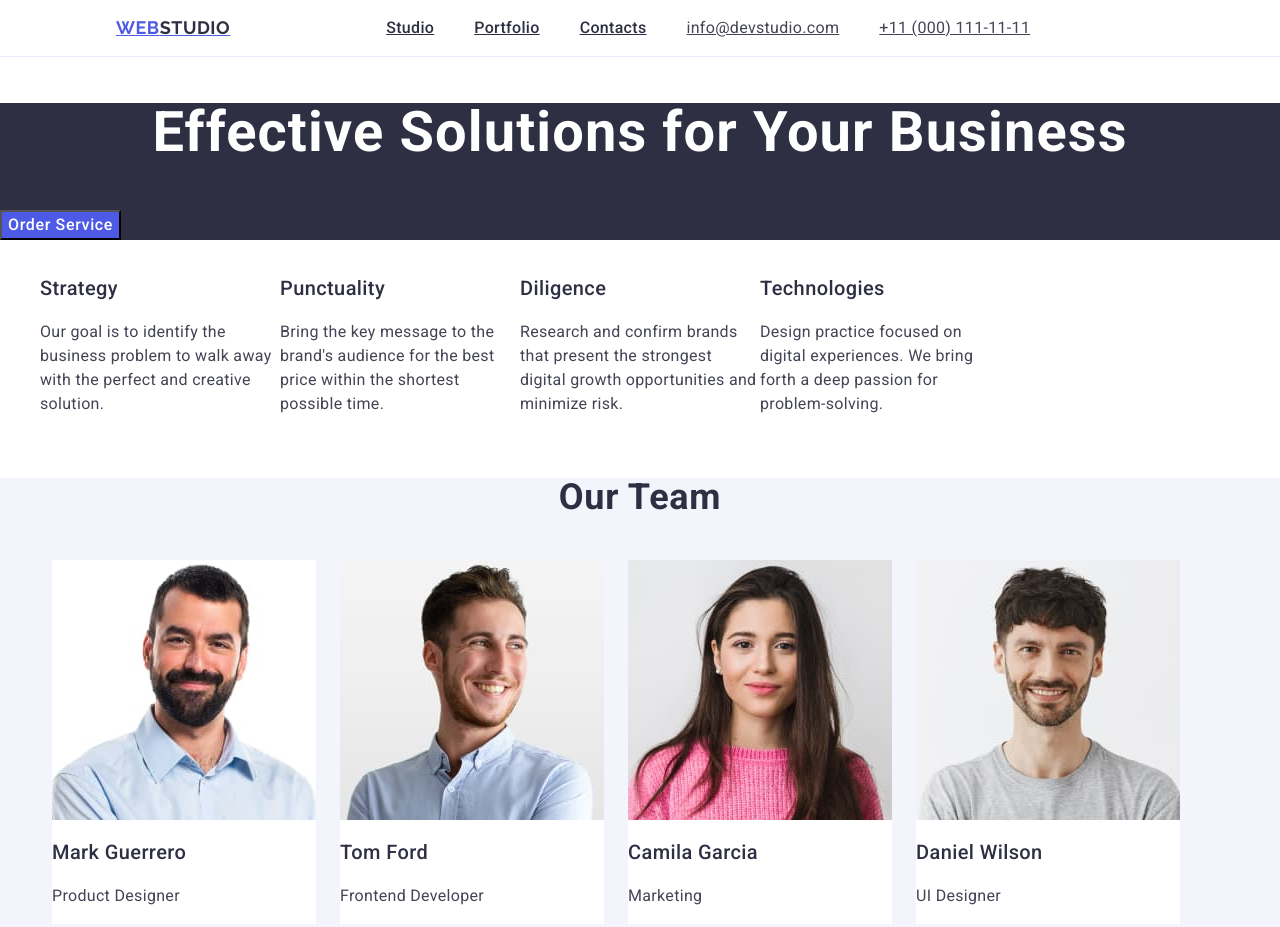
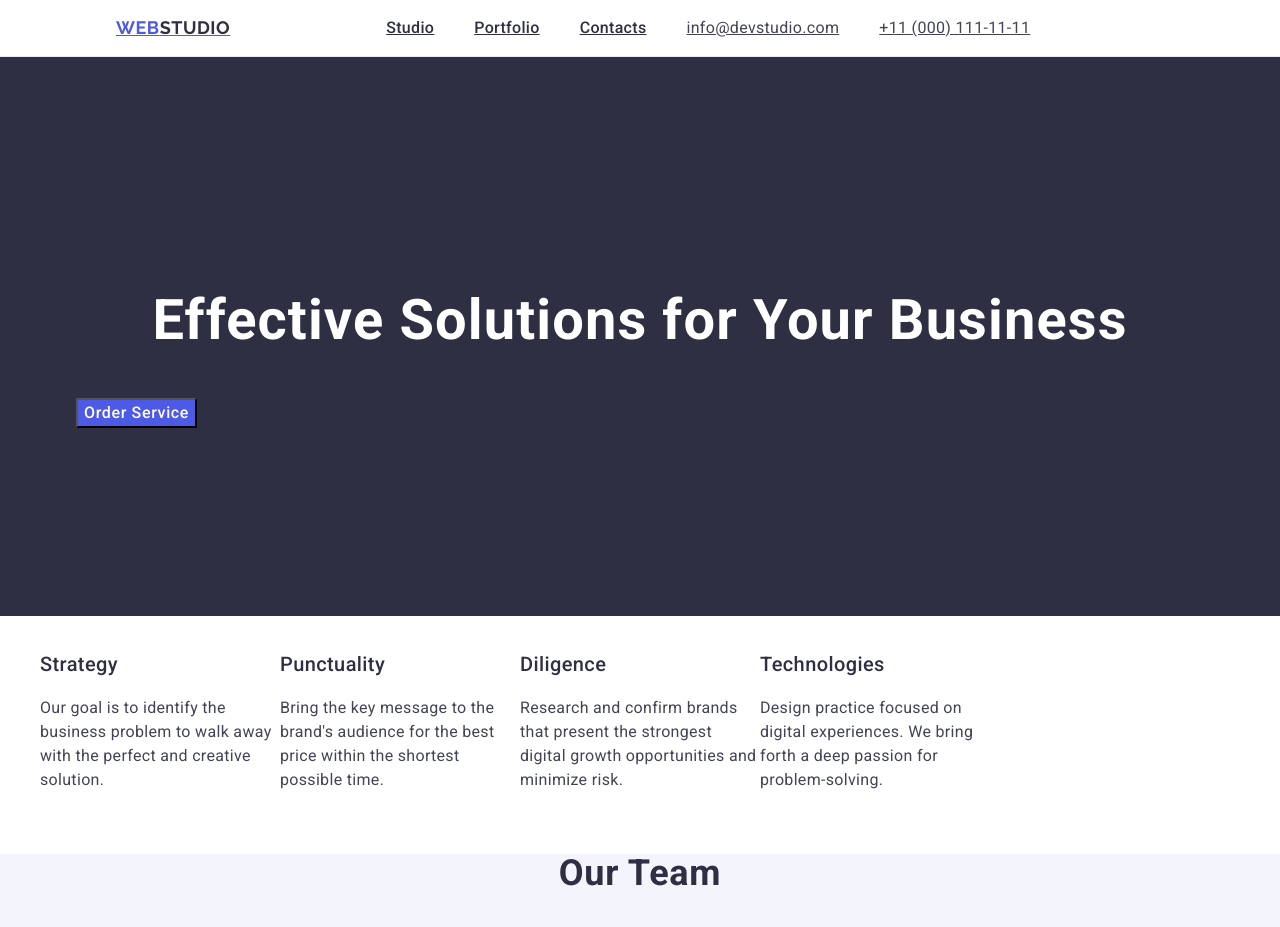
Before and after one commit to vButkevich/goit-markup-hw-03, a plain HTML site: page index.html in a window 1280 px wide. Shown: the top 927 px of the page. Drawn offline with nearby package versions, Linux system fonts and the light colour scheme.

Commit message:
section #1

```diff
--- a/css/styles.css
+++ b/css/styles.css
@@ -13,6 +13,13 @@ ul {
 
 img {
   display: block;
+}
+
+
+.section {
+  padding-top: 188px;
+  padding-bottom: 188px;
+  /* padding: 188px 0; */
 }
 
 .container {
@@ -106,7 +113,6 @@ img {
   gap: 40px;
 }
 
-
 .address-item {
   line-height: 1.5;
   letter-spacing: 0.02em;
@@ -117,8 +123,6 @@ img {
 :focus {
     color: #404bbf;
 } */
-
-
 .address-link {
   color: #434455;
 }
@@ -132,12 +136,9 @@ img {
 
 /* section */
 .hero {
-
   /* flex-shrink: 0; */
   background-color: #2e2f42;
-
 }
-
 
 .hero-header {
 
--- a/index.html
+++ b/index.html
@@ -32,8 +32,8 @@
 
                 <ul class="menu-items">
                     <li><a href="./index.html" class="menu-item">Studio</a></li>
-                    <li><a href="" class="menu-item">Portfolio</a></li>
-                    <li><a href="" class="menu-item">Contacts</a></li>
+                    <li><a href="#" class="menu-item">Portfolio</a></li>
+                    <li><a href="#" class="menu-item">Contacts</a></li>
                 </ul>
             </nav>
 
@@ -55,12 +55,16 @@
     <main>
 
         <!-- Hero -->
-        <section class="hero">
-            <h1 class="hero-header">
-                Effective Solutions
-                for Your Business
-            </h1>
-            <button type="button" class="hero-button">Order Service</button>
+        <section id="hero" class="section hero">
+
+            <div class="container">
+                <h1 class="hero-header">
+                    Effective Solutions
+                    for Your Business
+                </h1>
+                <button type="button" class="hero-button">Order Service</button>
+            </div>
+
         </section>
 
 
```
